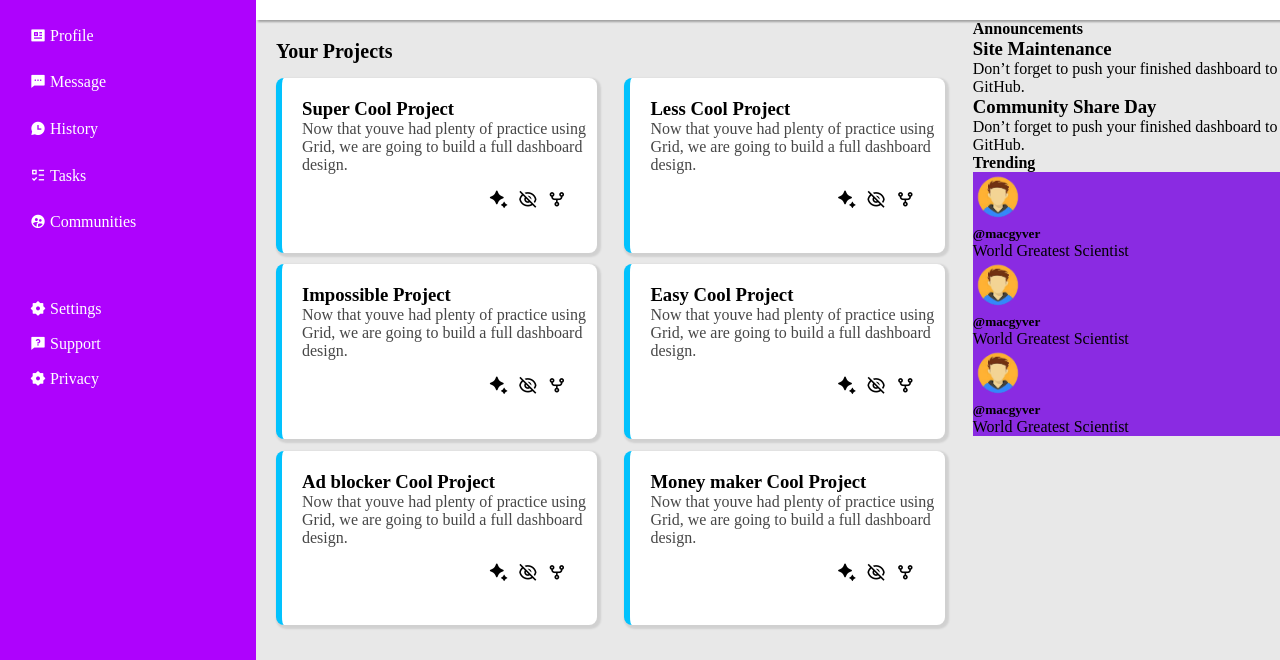
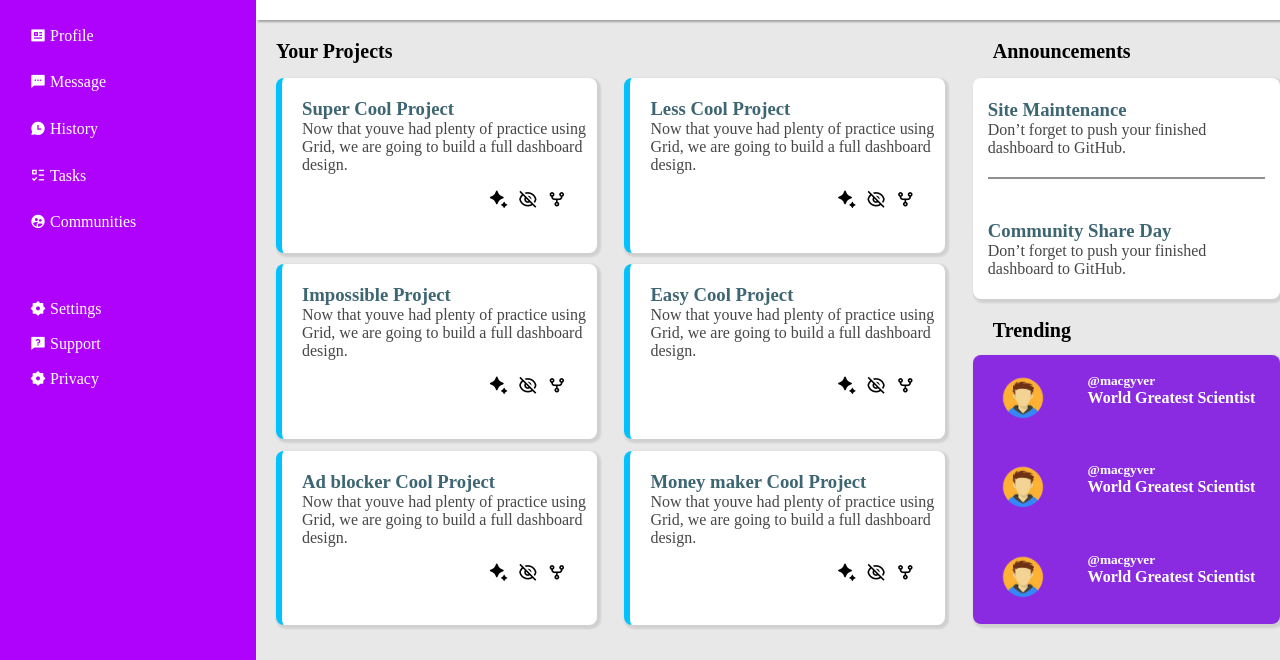
Before and after one commit to MICHELLENGEI/admin-dashboard-odin, a plain HTML site: page index.html in a window 1280 px wide. Shown: the part 140-800 px from the top of the page. Drawn offline with nearby package versions, Linux system fonts and the light colour scheme.

Commit message:
styled the trending division

```diff
--- a/css/style.css
+++ b/css/style.css
@@ -120,7 +120,8 @@ padding: 10px;
     grid-template-columns: 100%;
     grid-template-rows: 6% 94%;
 }
-.yourProjects h4{
+.yourProjects h4,
+.right-main-content h4{
     padding-left: 20px;
     padding-top: 20px;
     font-size: 20px;
@@ -142,6 +143,7 @@ padding: 10px;
     border-left: 6px solid #02c2fd;
 }
 .article h3{
+    color:#3e6672;
     padding-top: 20px;
     padding-left: 20px;
 }
@@ -160,3 +162,54 @@ padding: 10px;
     font-size: 1.2rem;
     padding-right: 10px;
 }
+.right-main-content{
+    display: grid;
+    grid-template-columns: 100%;
+    grid-template-rows: 6% 94%;
+}
+.right-main-content-top{
+    display: grid;
+    grid-template-columns: 100%;
+    grid-template-rows: 40% 6% 48%;
+}
+.announcements,
+.trending{
+    margin-top: 20px;
+    background-color: white;
+    border-radius: 8px;
+    box-shadow: 2px 2px 2px 2px #0000001a;
+}
+
+.announcements{
+    display: flex;
+    flex-direction: column;
+    justify-content: space-around;
+    align-items: center;
+    padding-left: 15px;
+    padding-right: 15px;
+}
+.announcements h3{
+    color:#3e6672
+}
+.announcements p{
+    color: rgba(0, 0, 0, 0.726);
+}
+.borderbottom{
+    margin-top: 20px;
+    border-bottom: 2px solid #3333338a;
+}
+.trending{
+    display: flex;
+    flex-direction: column;
+    justify-content: space-around;
+    align-items: center;
+}
+.trending1{
+    padding: 0 20px;
+    color: white;
+    font-weight:900 ;
+    display: flex;
+    flex-direction: row;
+    justify-content: space-around;
+
+}
```
